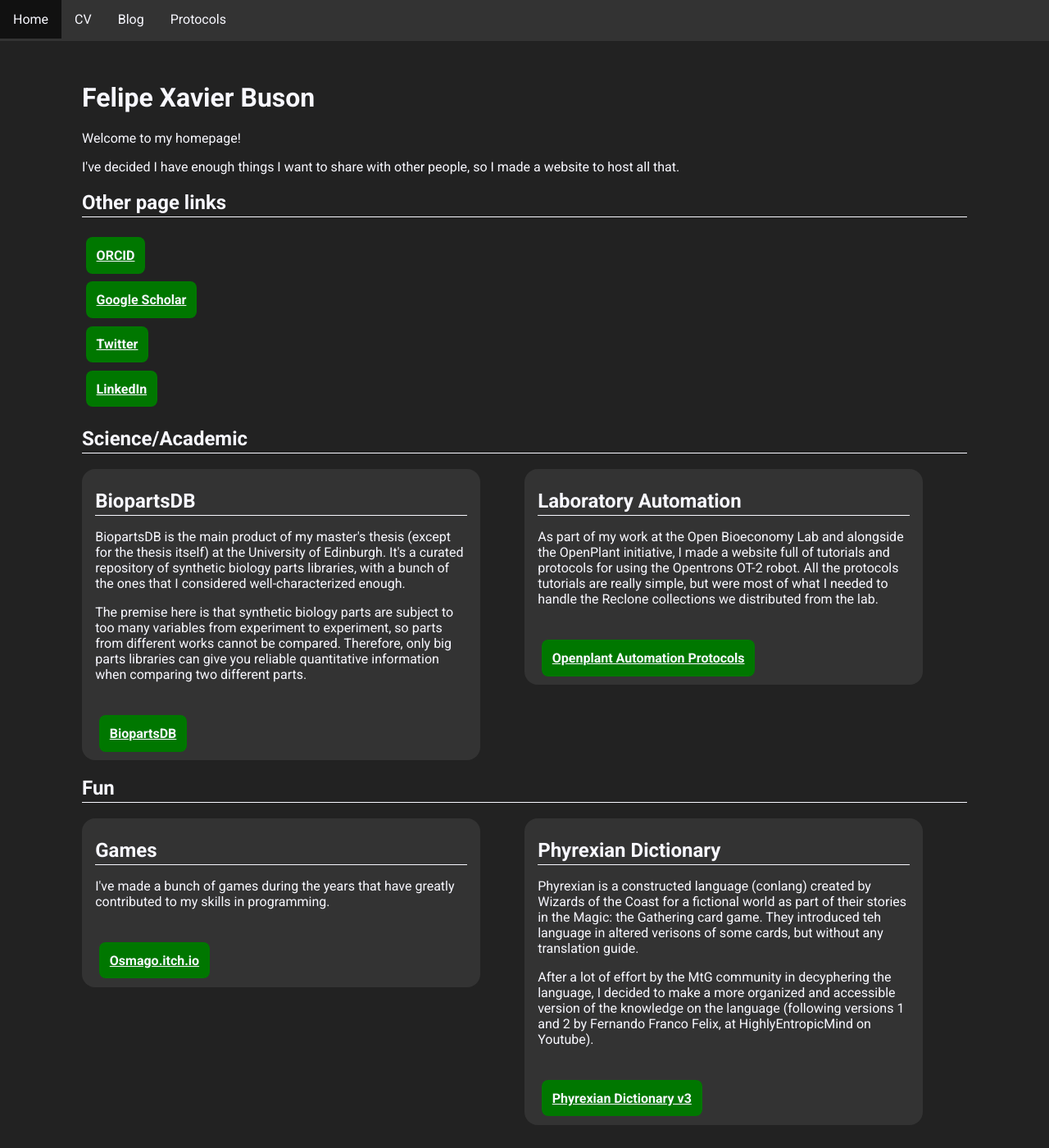
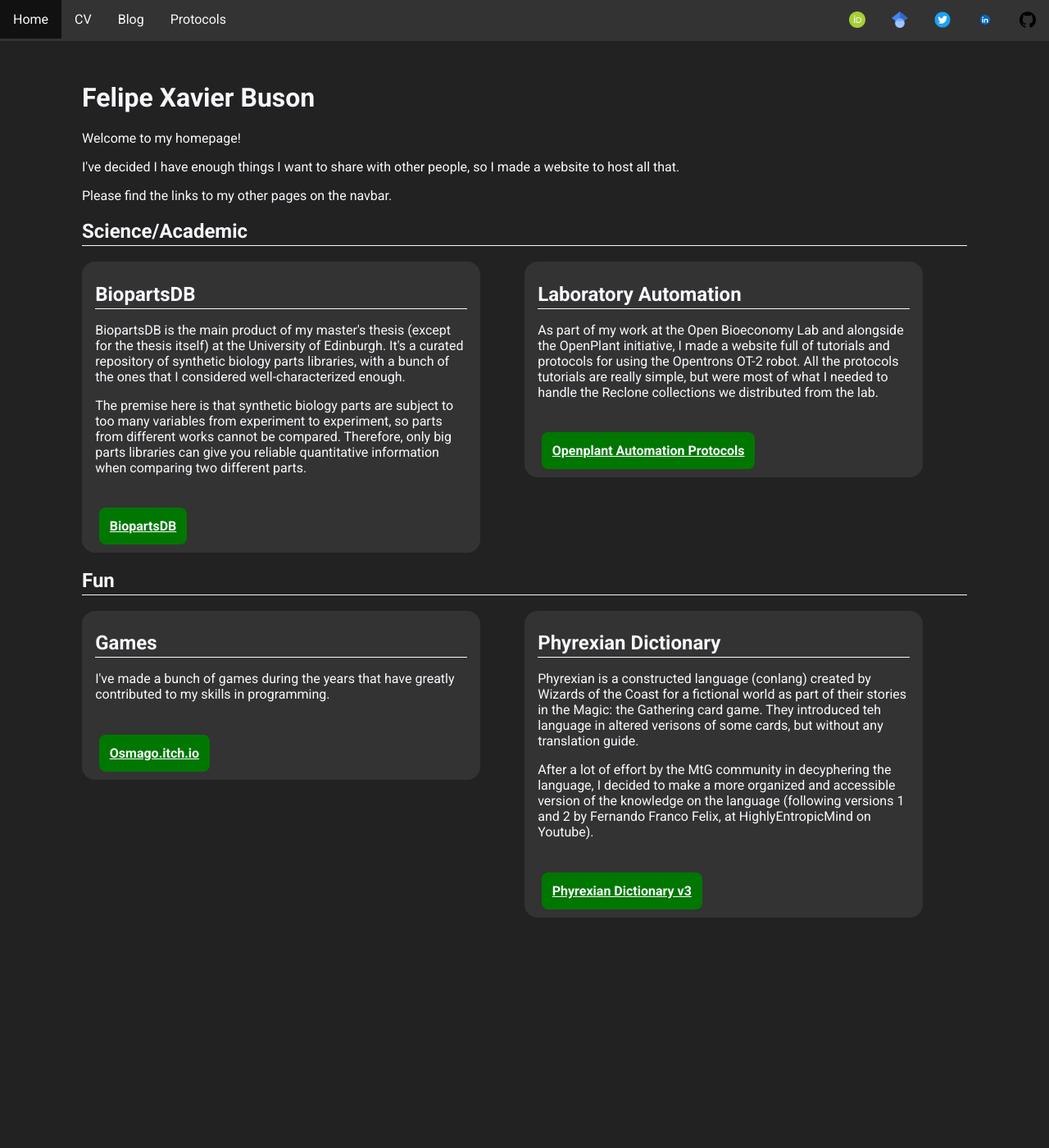
Before and after one commit to fxbuson/fxbuson.github.io, a Jekyll site: the page built from index.html, in a window 1280 px wide and 1400 px high. Shown: the whole window at 82% size. Built offline with Jekyll 4.4.1, drawn with Linux system fonts in a browser that asks for light colours.

Commit message:
navbar icons fixes

```diff
--- a/_includes/navbar.html
+++ b/_includes/navbar.html
@@ -4,10 +4,10 @@
         <li><a href="#">CV</a></li>
         <li><a href="#">Blog</a></li>
         <li><a href="#">Protocols</a></li>
-        <li style="float:right"><a href="https://orcid.org/0000-0001-9588-7043"><img class="icon" href="{{site.url}}/icons/orcid.png"></a></li>
-        <li style="float:right"><a href="https://scholar.google.com/citations?view_op=list_works&hl=en&hl=en&user=IqM-F8cAAAAJ"><img class="icon" href="{{site.url}}/icons/scholar.png"></a></li>
-        <li style="float:right"><a href="https://twitter.com/felipe_buson"><img class="icon" href="{{site.url}}/icons/twitter.png"></a></li>
-        <li style="float:right"><a href="https://www.linkedin.com/in/felipe-xavier-buson-50906a12b"><img class="icon" href="{{site.url}}/icons/linkedin.png"></a></li>
-        <li style="float:right"><a href="https://github.com/fxbuson"><img class="icon" href="{{site.url}}/icons/github.png"></a></li>
+        <li style="float:right"><a href="https://github.com/fxbuson"><img class="icon" src="{{site.url}}/icons/github.png"></a></li>
+        <li style="float:right"><a href="https://www.linkedin.com/in/felipe-xavier-buson-50906a12b"><img class="icon" src="{{site.url}}/icons/linkedin.png"></a></li>
+        <li style="float:right"><a href="https://twitter.com/felipe_buson"><img class="icon" src="{{site.url}}/icons/twitter.png"></a></li>
+        <li style="float:right"><a href="https://scholar.google.com/citations?view_op=list_works&hl=en&hl=en&user=IqM-F8cAAAAJ"><img class="icon" src="{{site.url}}/icons/scholar.png"></a></li>
+        <li style="float:right"><a href="https://orcid.org/0000-0001-9588-7043"><img class="icon" src="{{site.url}}/icons/orcid.png"></a></li>
     </ul>
 </nav>
--- a/index.html
+++ b/index.html
@@ -9,16 +9,7 @@ title: Felipe's Homepage
 
 <p>I've decided I have enough things I want to share with other people, so I made a website to host all that.</p>
 
-<h2>Other page links</h2>
-<div class="divider"></div>
-<br>
-<a class="button" href="https://orcid.org/0000-0001-9588-7043"><b>ORCID</b></a>
-<br>
-<a class="button" href="https://scholar.google.com/citations?view_op=list_works&hl=en&hl=en&user=IqM-F8cAAAAJ"><b>Google Scholar</b></a>
-<br>
-<a class="button" href="https://twitter.com/felipe_buson"><b>Twitter</b></a>
-<br>
-<a class="button" href="https://www.linkedin.com/in/felipe-xavier-buson-50906a12b"><b>LinkedIn</b></a>
+<p>Please find the links to my other pages on the navbar.</p>
 
 <h2>Science/Academic</h2>
 <div class="divider"></div>
--- a/stylesheets/style.css
+++ b/stylesheets/style.css
@@ -91,5 +91,5 @@ h2
 
 .icon
 {
-  height: 10px;
+  height: 20px;
 }
```
